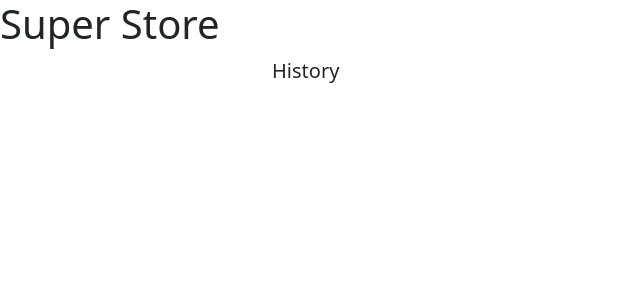
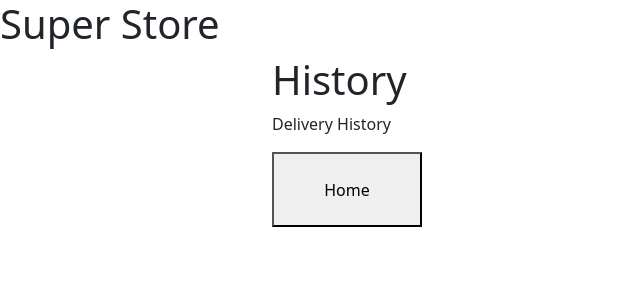
Before and after one commit to UVM-CS195-F22/FinalProject-lscholfi-kpolitza, a Flask app: page /history in a window 1280 px wide. Shown: the top 300 px of the page, without its empty margins (0-640 px from the left). Run offline with Flask 2, Linux system fonts and the light colour scheme; a user stored in the database is signed in.

Commit message:
finished unformatted history func and app

```diff
--- a/app.py
+++ b/app.py
@@ -116,7 +116,15 @@ def shop():
 def history():
     username = session['username']
     is_supplier = session['is_supplier']
-    return render_template('history.html')
+    submission_message = ""
+    if is_supplier == 0:
+        query = (f"SELECT History.order_id, History.date_time, Inventory.item_name, History.purchased FROM (History INNER JOIN Inventory ON Inventory.item_id = History.item_id) WHERE user = '{username}';")
+        submission_message = "Purchase History"
+    elif is_supplier == 1:
+        query = (f"SELECT History.order_id, History.date_time, Inventory.item_name, History.added FROM (History INNER JOIN Inventory ON Inventory.item_id = History.item_id) WHERE user = '{username}';")
+        submission_message = "Delivery History"
+    hist = do_query(query, True)
+    return render_template('history.html', history_list=hist, submission_message=submission_message)
 
 
 '''
@@ -164,6 +172,9 @@ def resupply():
         submission_message = "Stock updated successfully."
         conn.commit()
         owned_items = get_owned_items(username)
+        query = f"INSERT INTO History(item_id, date_time, user, added) VALUES('{item}', date('now','localtime'),'{username}','{amount}');"
+        cur.execute(query)
+        conn.commit()
         return render_template("resupply_submitted.html", owned_products=owned_items, submission_message=submission_message)
     return render_template('resupply.html', owned_products=owned_items)
 
--- a/templates/history.html
+++ b/templates/history.html
@@ -5,12 +5,15 @@
 {% block content %}
 
 <div class="col-md-10 col-lg-8 mx-lg-auto mx-md-auto">
-  <p class="lead">History</p>
+  <h1>History</h1>
+  <p>{{ submission_message }}</p>
 
-  <form method="POST">
+  {% for item in history_list %}
+    <p> {{ item }} </p>
+  {% endfor %}
 
 
-  </form>
+  <p><a href="{{ url_for('return_to_home') }}" ><button class=grey style="height:75px;width:150px">Home</button></a></p>
 
 </div>
 
```
Also changed, not shown: super_store.db.
